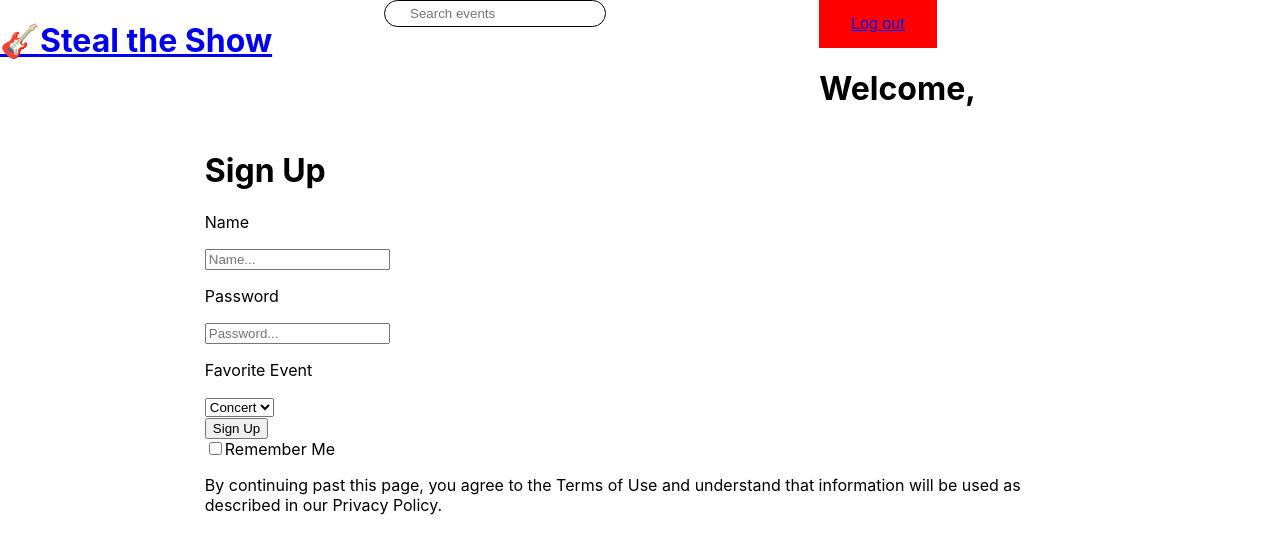
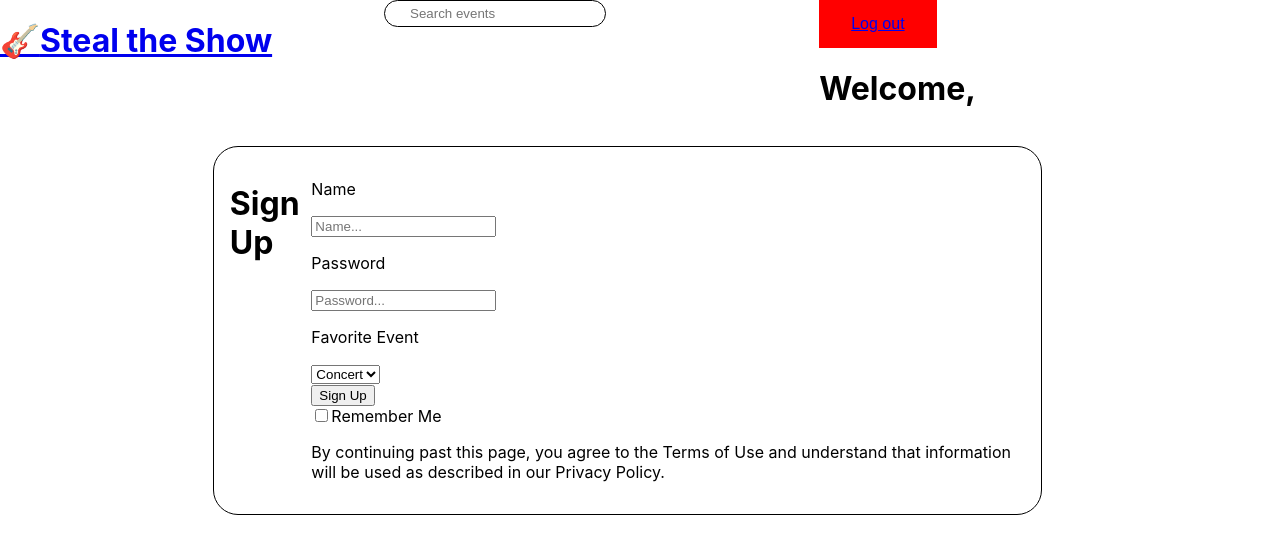
Before and after one commit to kbotero201/venue-frontend, a React (Create React App) app: page /sign-up in a window 1280 px wide. Shown: the top 554 px of the page. Built offline with nearby package versions, Linux system fonts and the light colour scheme; no server answers.

Commit message:
sign-up page

```diff
--- a/src/AddUserForm.js
+++ b/src/AddUserForm.js
@@ -35,9 +35,13 @@ function AddUserForm(){
 
 
     return(
-    <div>
+    <div className="card">
+      <div>
         <h1> Sign Up </h1>
+      </div>
 
+
+      <div>
         <form onSubmit={handleSubmit} >
         <div >
           <p> Name </p>
@@ -73,6 +77,7 @@ function AddUserForm(){
             By continuing past this page, you agree to the Terms of Use and understand that information will be used as described in our Privacy Policy.
             </p>
         </div>
+      </div>
 
     </div>
     )
```
Also changed, not shown: 1 other file (tests, documents, lock files or other folders).
